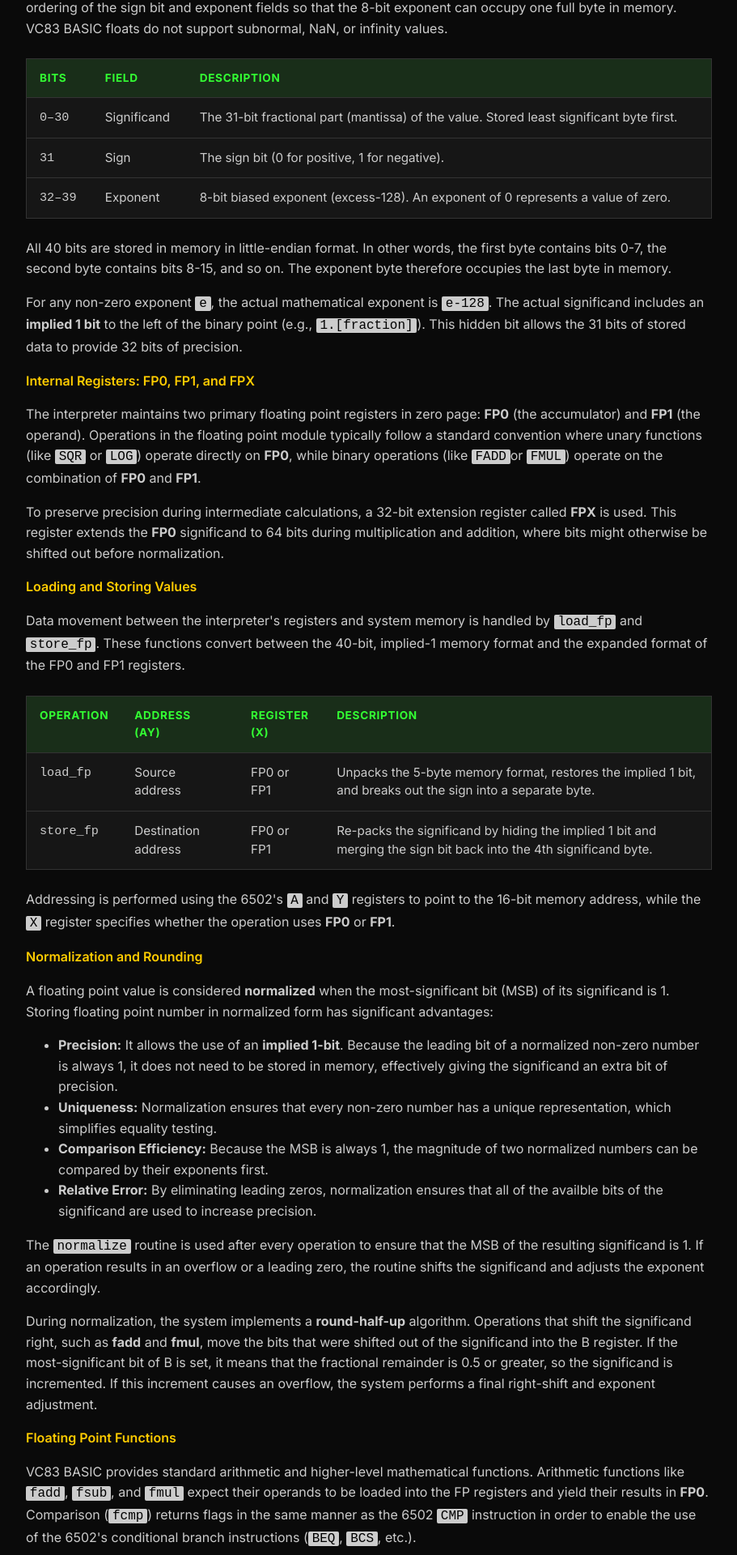
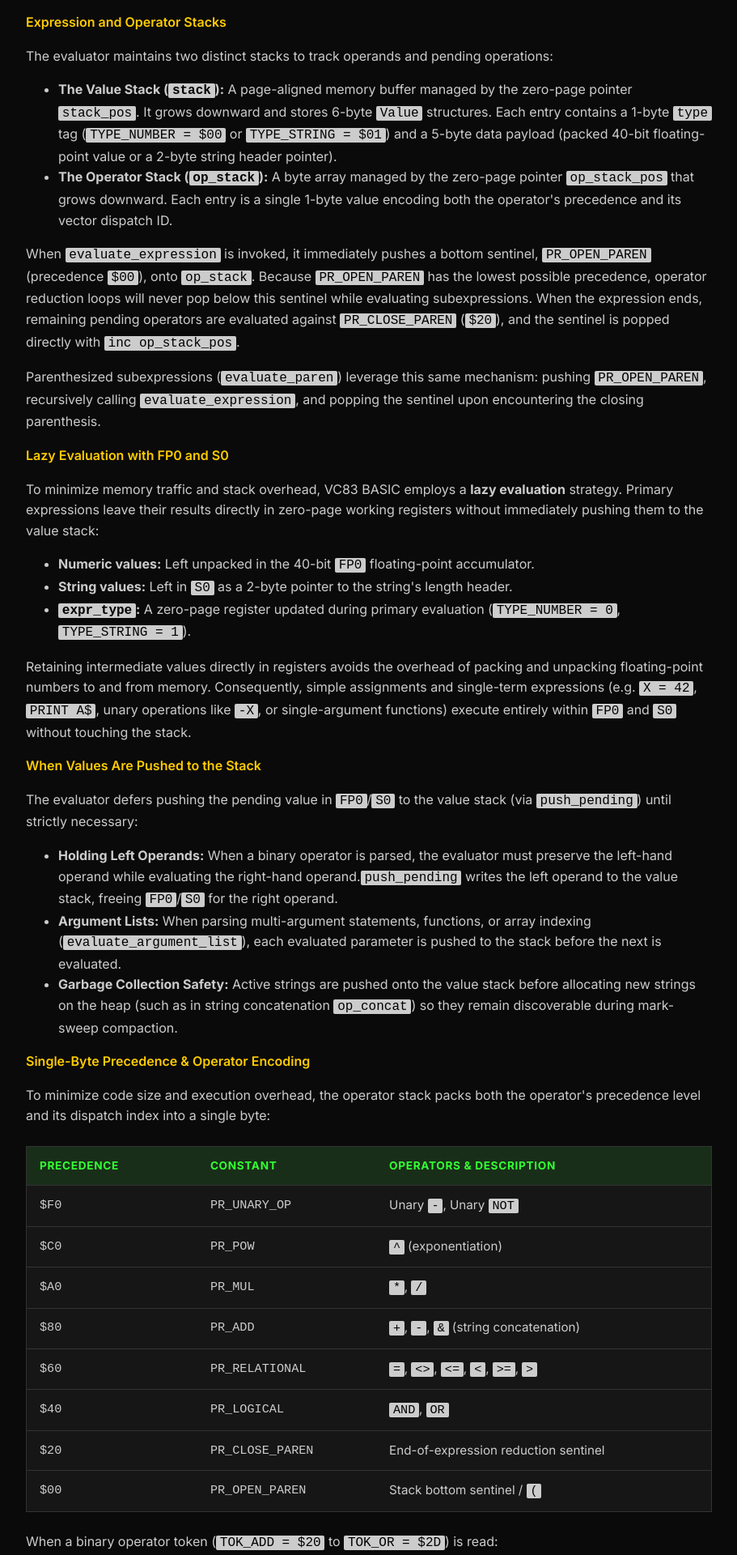
Before and after one commit to willisblackburn/vc83web, a React (Vite) app: page /technical in a window 1280 px wide. Shown: the part 9669-11589 px from the top of the page at 81% size, without its empty margins (184-1095 px from the left). Built offline with nearby package versions, Linux system fonts and the light colour scheme.

Commit message:
Add expression evaluation

```diff
--- a/src/index.css
+++ b/src/index.css
@@ -32,6 +32,8 @@
 .token-ranges-table td:first-child,
 .pvm-opcode-table td:first-child,
 .pvm-opcode-table td:nth-child(2),
+.operator-precedence-table td:first-child,
+.operator-precedence-table td:nth-child(2),
 .pvm-table td:first-child,
 .fp-bits-table td:first-child,
 .fp-ops-table td:first-child,
--- a/src/pages/Technical.tsx
+++ b/src/pages/Technical.tsx
@@ -539,6 +539,165 @@
         BRANCH_IF TOK_COMMA, pvm_arg_list
         RETURN`}</div>
 
+      <h2>Expression Evaluation</h2>
+      <p>
+        Runtime expression evaluation in VC83 BASIC is handled by <code>evaluate_expression</code> in <code>expression.s</code>.
+        It evaluates mathematical, string, relational, and logical expressions using a two-stack architecture combined with an
+        efficient <strong>lazy evaluation</strong> strategy.
+      </p>
+
+      <h3>Expression and Operator Stacks</h3>
+      <p>
+        The evaluator maintains two distinct stacks to track operands and pending operations:
+      </p>
+      <ul>
+        <li>
+          <strong>The Value Stack (<code>stack</code>):</strong> A page-aligned memory buffer managed by the zero-page pointer <code>stack_pos</code>.
+          It grows downward and stores 6-byte <code>Value</code> structures. Each entry contains a 1-byte <code>type</code> tag
+          (<code>TYPE_NUMBER = $00</code> or <code>TYPE_STRING = $01</code>) and a 5-byte data payload (packed 40-bit floating-point value or a 2-byte string header pointer).
+        </li>
+        <li>
+          <strong>The Operator Stack (<code>op_stack</code>):</strong> A byte array managed by the zero-page pointer <code>op_stack_pos</code> that grows downward.
+          Each entry is a single 1-byte value encoding both the operator's precedence and its vector dispatch ID.
+        </li>
+      </ul>
+      <p>
+        When <code>evaluate_expression</code> is invoked, it immediately pushes a bottom sentinel, <code>PR_OPEN_PAREN</code> (precedence <code>$00</code>),
+        onto <code>op_stack</code>. Because <code>PR_OPEN_PAREN</code> has the lowest possible precedence, operator reduction loops will never pop below this
+        sentinel while evaluating subexpressions. When the expression ends, remaining pending operators are evaluated against <code>PR_CLOSE_PAREN</code> (<code>$20</code>),
+        and the sentinel is popped directly with <code>inc op_stack_pos</code>.
+      </p>
+      <p>
+        Parenthesized subexpressions (<code>evaluate_paren</code>) leverage this same mechanism: pushing <code>PR_OPEN_PAREN</code>, recursively calling <code>evaluate_expression</code>,
+        and popping the sentinel upon encountering the closing parenthesis.
+      </p>
+
+      <h3>Lazy Evaluation with FP0 and S0</h3>
+      <p>
+        To minimize memory traffic and stack overhead, VC83 BASIC employs a <strong>lazy evaluation</strong> strategy.
+        Primary expressions leave their results directly in zero-page working registers without immediately pushing them to the value stack:
+      </p>
+      <ul>
+        <li><strong>Numeric values:</strong> Left unpacked in the 40-bit <code>FP0</code> floating-point accumulator.</li>
+        <li><strong>String values:</strong> Left in <code>S0</code> as a 2-byte pointer to the string's length header.</li>
+        <li><strong><code>expr_type</code>:</strong> A zero-page register updated during primary evaluation (<code>TYPE_NUMBER = 0</code>, <code>TYPE_STRING = 1</code>).</li>
+      </ul>
+      <p>
+        Retaining intermediate values directly in registers avoids the overhead of packing and unpacking floating-point numbers to and from memory.
+        Consequently, simple assignments and single-term expressions (e.g. <code>X = 42</code>, <code>PRINT A$</code>, unary operations like <code>-X</code>, or single-argument functions) execute entirely within <code>FP0</code> and <code>S0</code> without touching the stack.
+      </p>
+
+      <h3>When Values Are Pushed to the Stack</h3>
+      <p>
+        The evaluator defers pushing the pending value in <code>FP0</code>/<code>S0</code> to the value stack (via <code>push_pending</code>) until strictly necessary:
+      </p>
+      <ul>
+        <li>
+          <strong>Holding Left Operands:</strong> When a binary operator is parsed, the evaluator must preserve the left-hand operand while evaluating the right-hand operand.
+          <code>push_pending</code> writes the left operand to the value stack, freeing <code>FP0</code>/<code>S0</code> for the right operand.
+        </li>
+        <li>
+          <strong>Argument Lists:</strong> When parsing multi-argument statements, functions, or array indexing (<code>evaluate_argument_list</code>), each evaluated parameter is pushed to the stack before the next is evaluated.
+        </li>
+        <li>
+          <strong>Garbage Collection Safety:</strong> Active strings are pushed onto the value stack before allocating new strings on the heap (such as in string concatenation <code>op_concat</code>) so they remain discoverable during mark-sweep compaction.
+        </li>
+      </ul>
+
+      <h3>Single-Byte Precedence &amp; Operator Encoding</h3>
+      <p>
+        To minimize code size and execution overhead, the operator stack packs both the operator's precedence level and its dispatch index into a single byte:
+      </p>
+      <table className="pvm-table operator-precedence-table">
+        <thead>
+          <tr>
+            <th>Precedence</th>
+            <th>Constant</th>
+            <th>Operators &amp; Description</th>
+          </tr>
+        </thead>
+        <tbody>
+          <tr>
+            <td>$F0</td>
+            <td>PR_UNARY_OP</td>
+            <td>Unary <code>-</code>, Unary <code>NOT</code></td>
+          </tr>
+          <tr>
+            <td>$C0</td>
+            <td>PR_POW</td>
+            <td><code>^</code> (exponentiation)</td>
+          </tr>
+          <tr>
+            <td>$A0</td>
+            <td>PR_MUL</td>
+            <td><code>*</code>, <code>/</code></td>
+          </tr>
+          <tr>
+            <td>$80</td>
+            <td>PR_ADD</td>
+            <td><code>+</code>, <code>-</code>, <code>&amp;</code> (string concatenation)</td>
+          </tr>
+          <tr>
+            <td>$60</td>
+            <td>PR_RELATIONAL</td>
+            <td><code>=</code>, <code>&lt;&gt;</code>, <code>&lt;=</code>, <code>&lt;</code>, <code>&gt;=</code>, <code>&gt;</code></td>
+          </tr>
+          <tr>
+            <td>$40</td>
+            <td>PR_LOGICAL</td>
+            <td><code>AND</code>, <code>OR</code></td>
+          </tr>
+          <tr>
+            <td>$20</td>
+            <td>PR_CLOSE_PAREN</td>
+            <td>End-of-expression reduction sentinel</td>
+          </tr>
+          <tr>
+            <td>$00</td>
+            <td>PR_OPEN_PAREN</td>
+            <td>Stack bottom sentinel / <code>(</code></td>
+          </tr>
+        </tbody>
+      </table>
+      <p>
+        When a binary operator token (<code>TOK_ADD = $20</code> to <code>TOK_OR = $2D</code>) is read:
+      </p>
+      <ol>
+        <li>The token's low nibble (0–13) is extracted with <code>and #$0F</code>.</li>
+        <li>Dividing by 2 (<code>lsr A</code>) provides an index into <code>operator_precedence_table</code>, fetching the high-nibble precedence byte.</li>
+        <li>The precedence byte is bitwise OR'd with the low-nibble operator index:
+          <br/>
+          <code>encoded_op = precedence | (token &amp; $0F)</code>
+        </li>
+      </ol>
+      <p>
+        Unary operators (unary minus and <code>NOT</code>) are assigned maximum precedence directly: <code>PR_UNARY_OP | TOK_UNARY_MINUS</code> (<code>$FE</code>) and <code>PR_UNARY_OP | TOK_UNARY_NOT</code> (<code>$FF</code>).
+      </p>
+
+      <div className="note">
+        <strong>Why This Encoding Is Fast:</strong><br/>
+        Because precedence occupies the upper bits (bits 4–7), <code>process_operators</code> can compare the incoming operator against pending operators with a single <code>cmp min_precedence</code> instruction. When ready to evaluate, masking with <code>and #$0F</code> directly indexes the split vector tables (<code>operator_vectors_l</code> and <code>operator_vectors_h</code>), which are dispatched in two instructions using the 6502 <code>RTS</code> trick (<code>pha</code>/<code>pha</code>/<code>rts</code>).
+      </div>
+
+      <h3>Operator Dispatch and Execution Details</h3>
+      <p>
+        The operator execution routines incorporate several low-level 6502 optimizations:
+      </p>
+      <ul>
+        <li>
+          <strong>Negated Addition for Subtraction:</strong> Rather than implementing separate subtraction logic, <code>op_sub</code> negates the right-hand operand in <code>FP0</code> (using <code>fneg</code>) and jumps directly into <code>fadd</code>, computing <code>(-right) + left = left - right</code>.
+        </li>
+        <li>
+          <strong>Polymorphic Relational Operators:</strong> Relational comparisons (<code>=</code>, <code>&lt;</code>, <code>&gt;</code>, etc.) verify that operand types match using <code>compare_values</code>. For numbers, it dispatches to <code>fcmp_2</code>; for strings, it calls <code>compare_string_values</code> for lexicographical comparison. True is loaded as float <code>1.0</code> via <code>load_one_fp0</code> and False as float <code>0.0</code> via <code>clear_fp0</code>.
+        </li>
+        <li>
+          <strong>Logical Bitwise Operators:</strong> <code>AND</code> and <code>OR</code> convert <code>FP0</code> and the stacked left operand into 16-bit signed integers via <code>truncate_fp_to_int</code>, execute 16-bit bitwise logic across register pairs, and convert the result back to float via <code>int_to_fp</code>.
+        </li>
+        <li>
+          <strong>Unary Operators:</strong> Unary <code>+</code> is ignored and discarded during parsing. Unary <code>-</code> (<code>fneg</code>) and <code>NOT</code> (testing if exponent is zero) execute with highest precedence before any binary operator.
+        </li>
+      </ul>
+
       <h2>Floating Point Support</h2>
       <p>
         VC83 BASIC utilizes a custom 5-byte (40-bit) floating point format designed for a balance
```
